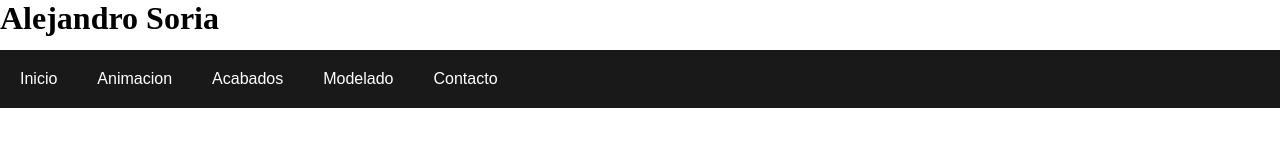
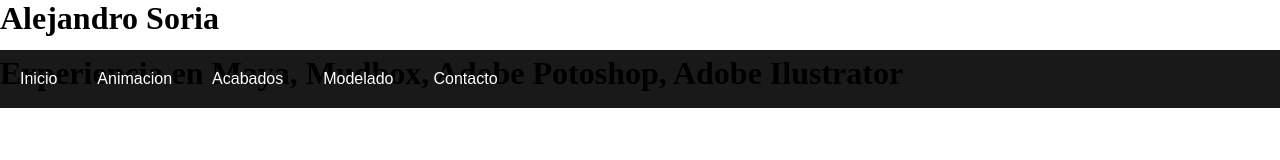
Before and after one commit to 1116alex/1116alex.github.io, a plain HTML site: page index.html in a window 1280 px wide. Drawn offline with Linux system fonts and the light colour scheme.

Commit message:
Update index.html

```diff
--- a/index.html
+++ b/index.html
@@ -19,7 +19,7 @@
 	</nav>
 </header>
 
-
+	<h1> Experiencia en Maya, Mudbox, Adobe Potoshop, Adobe Ilustrator </h1>
 
 </body>
 </html>
```
